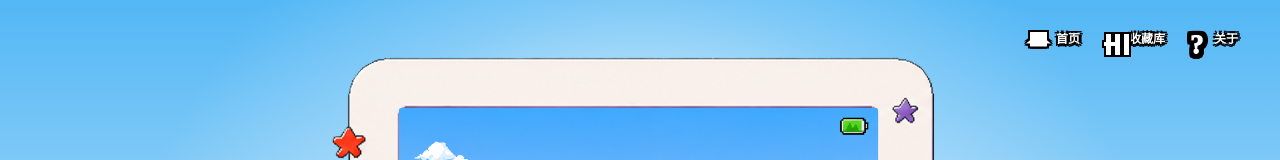
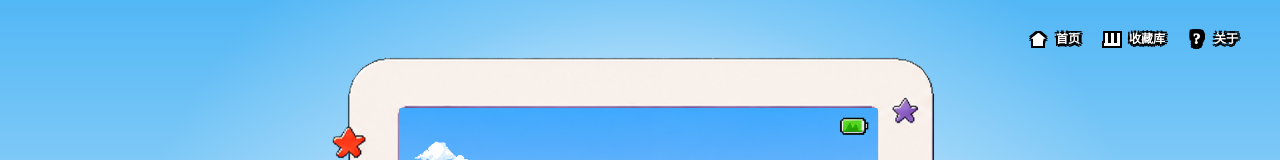
Before and after one commit to zhangyifei8520/Dustless-Player, a Next.js app: page / in a window 1280 px wide. Shown: the top 160 px of the page. Built offline with nearby package versions, Linux system fonts and the light colour scheme; a web font is replaced by a local one.

Commit message:
fix: calibrate navigation artwork labels

```diff
--- a/src/styles/pixel.css
+++ b/src/styles/pixel.css
@@ -87,35 +87,35 @@
 }
 
 .nav-home::before {
-  top: 2px;
-  width: 25px;
-  height: 13px;
+  top: 1px;
+  width: 15px;
+  height: 8px;
   clip-path: polygon(50% 0, 100% 77%, 84% 77%, 84% 100%, 16% 100%, 16% 77%, 0 77%);
 }
 
 .nav-home::after {
-  bottom: 2px;
-  width: 17px;
-  height: 13px;
+  bottom: 1px;
+  width: 10px;
+  height: 8px;
 }
 
 .nav-library::before {
-  top: 2px;
-  left: 2px;
-  width: 5px;
-  height: 21px;
-  box-shadow: 9px 0 0 currentcolor, 18px 0 0 currentcolor;
+  top: 1px;
+  left: 1px;
+  width: 3px;
+  height: 13px;
+  box-shadow: 6px 0 0 currentcolor, 12px 0 0 currentcolor;
 }
 
 .nav-library::after {
   right: 0;
   bottom: 1px;
   left: 0;
-  height: 4px;
+  height: 3px;
 }
 
 .nav-about {
-  font-size: 27px;
+  font-size: 15px;
   font-weight: 950;
   line-height: 1;
 }
@@ -361,7 +361,7 @@
   background: linear-gradient(180deg, #475bf4 0%, #2336d6 78%, #16228c 79%);
 }
 
-.fullscreen-control small { color: var(--ink); }
+.fullscreen-control small { color: #171a31; }
 
 .expand-symbol {
   position: relative;
```
Also changed, not shown: .superpowers/sdd/pixel-polish-task-1-report.md, 1 other file (tests, documents, lock files or other folders).
